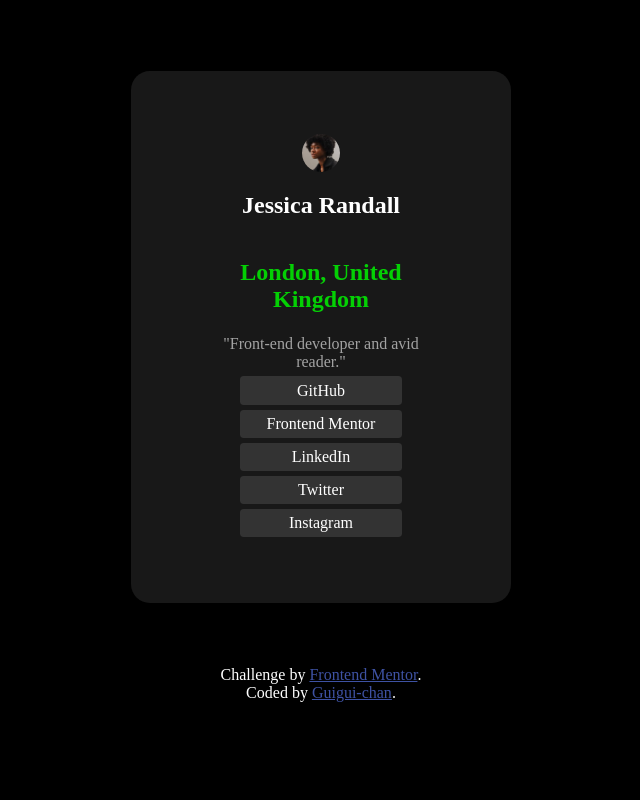
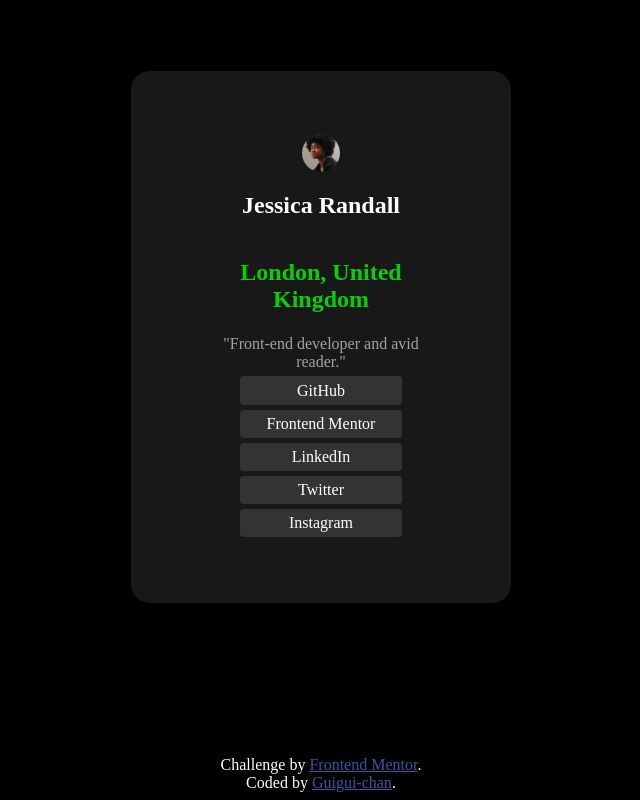
Before and after one commit to Guilherme-Porto-Silva/JessicaFrontendMentorGuigui-chan, a plain HTML site: page index.html in a window 1280 px wide. Shown: the whole page, without its empty margins (319-959 px from the left). Drawn offline with Linux system fonts and the light colour scheme.

Commit message:
atribution to bottom

```diff
--- a/index.html
+++ b/index.html
@@ -10,6 +10,7 @@
 
   <!-- Feel free to remove these styles or customise in your own stylesheet 👍 -->
   <style>
+
     body, section, .attribution{
       background-color: black;
       text-align: center;
@@ -18,13 +19,16 @@
       justify-content: center;
       align-items: center;
     }
+
     h2, section a:hover{ color: lime; }
+
     section{
       background-color: #181818;
       justify-content: space-evenly;
       width: 80%;
       padding: 5%;
       border-radius: 5mm;
+
      a{
       background-color: #333333;
       text-decoration: none;
@@ -32,20 +36,31 @@
       padding: 2%;
       border-radius: 1mm;
       }
+
      a:hover{
       background-color: green;
       transition: 1s;
       }
     }
+
       img{
         width: 15%;
         border-radius: 1cm;
       }
+
       h2{ opacity: 0.8; }
+
       p{ opacity: 0.6; }
+
       section, section a, p{ margin: 1%; }
+
       section, section a, .attribution{ color: #ffffff; }
-      .attribution a{ color: hsl(228, 45%, 44%); }
+
+    .attribution{
+      position: absolute;
+      bottom: 1%;
+      a{ color: hsl(228, 45%, 44%); }
+    }
     @media screen and (min-width: 800px) { img{ border-radius: 3cm; } }
     @media screen and (min-width: 1000px) {
       section{
```
